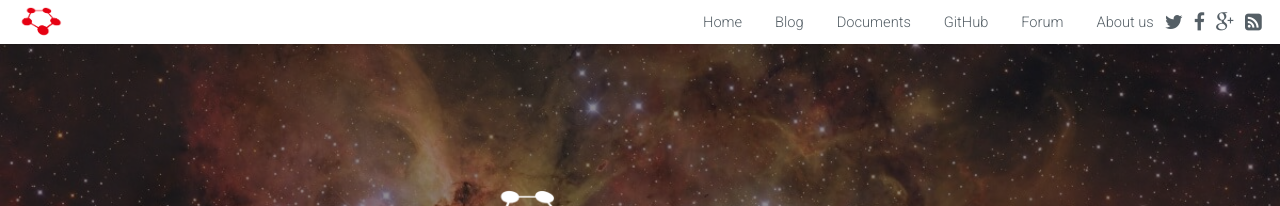
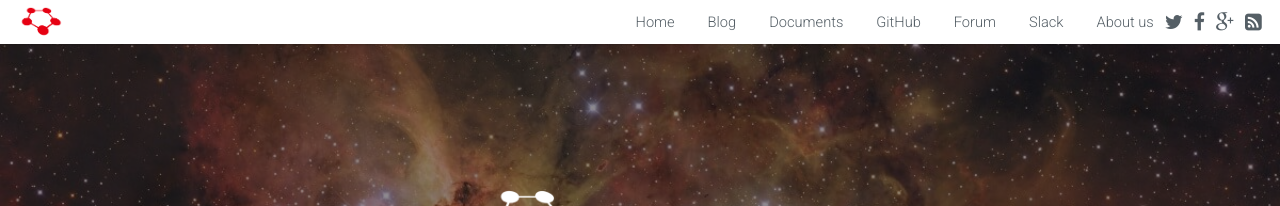
Before and after one commit to chainer/chainer.org, a Jekyll site: the page built from index.html, in a window 1280 px wide. Shown: the top 206 px of the page. Built offline with Jekyll 4.4.1, drawn with Linux system fonts in a browser that asks for light colours; comment, search, counter and statistics services are not loaded.

Commit message:
Add Slack link

```diff
--- a/_includes/header.html
+++ b/_includes/header.html
@@ -8,6 +8,7 @@
 	        <li><a href="https://docs.chainer.org/">Documents</a></li>
 	        <li><a href="https://github.com/chainer/chainer">GitHub</a></li>
             <li><a href="https://groups.google.com/forum/#!forum/chainer">Forum</a></li>
+            <li><a href="https://bit.ly/chainer-slack">Slack</a></li>
 	        <li><a href="https://www.preferred-networks.jp/">About us</a></li>
             <li class="share">
               <a href="https://twitter.com/share?url=https://chainer.org/&text=Chainer:%20A%20flexible%20framework%20for%20neural%20networks&via=ChainerOfficial" target="_blank">
```
